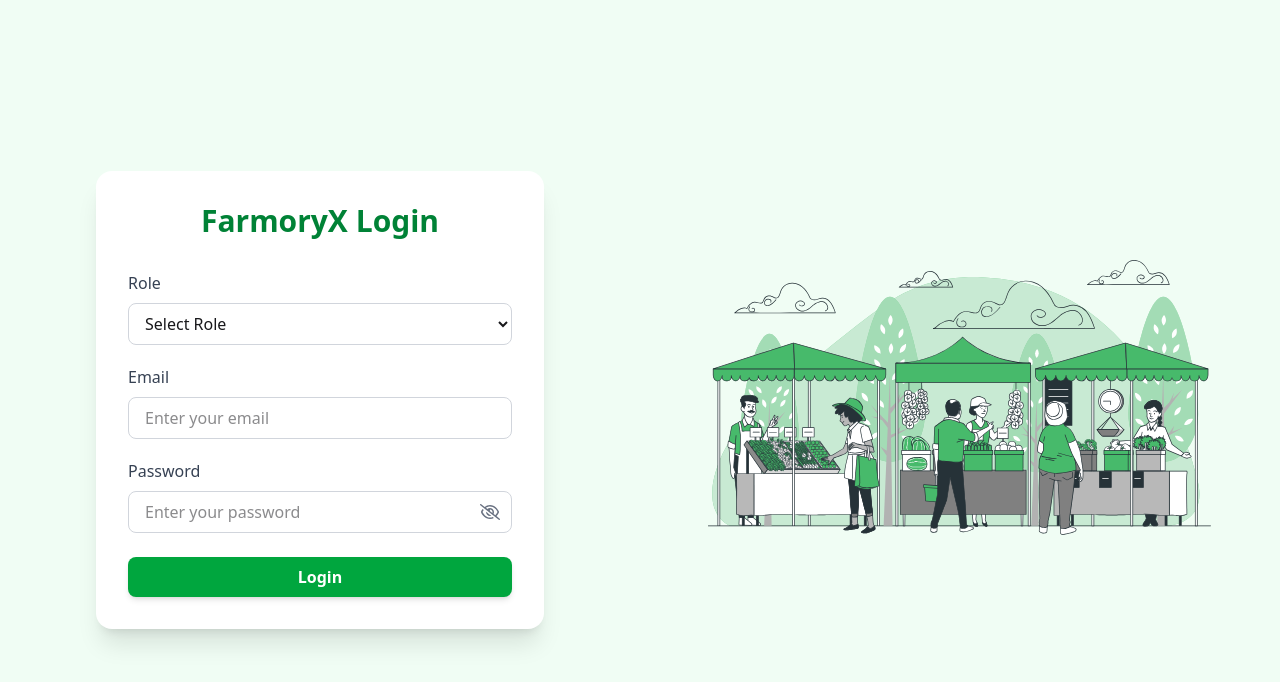
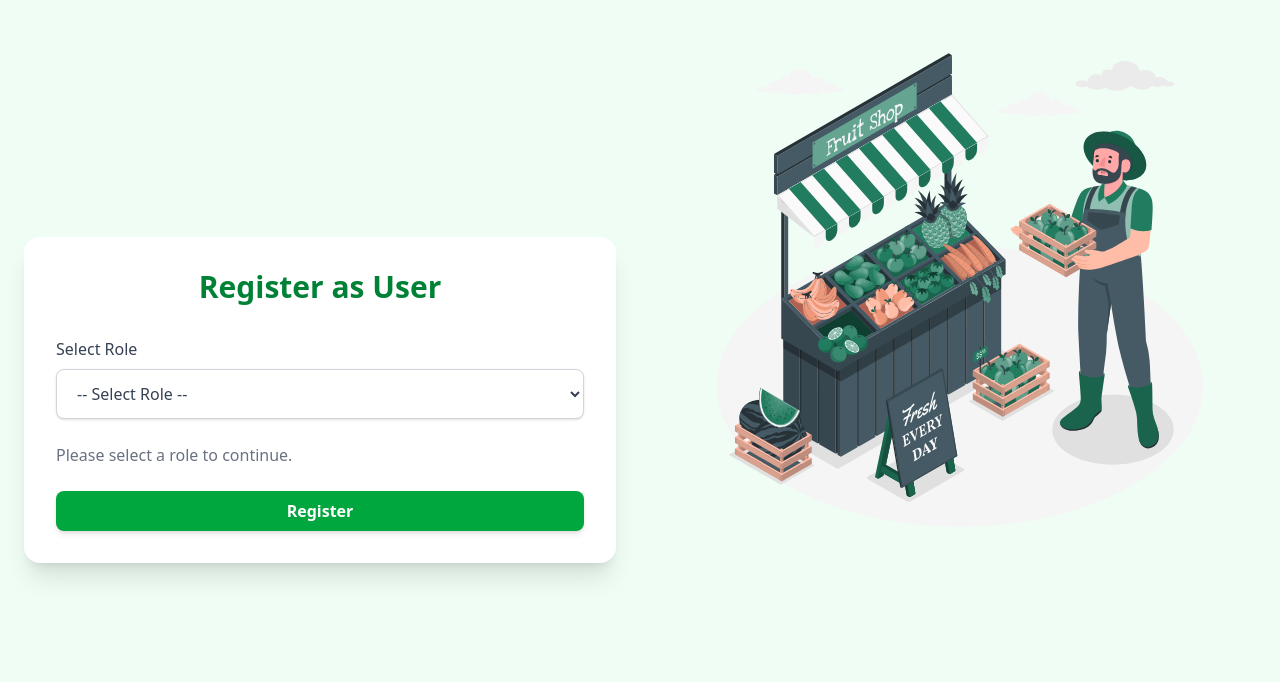
Before and after one commit to bankarbhushan/farmoryx, a React (Vite) app in the folder client/: page / in a window 1280 px wide. Shown: the top 682 px of the page. Built offline with nearby package versions, Linux system fonts and the light colour scheme.

Commit message:
register form

```diff
--- a/client/src/App.jsx
+++ b/client/src/App.jsx
@@ -2,6 +2,7 @@ import Header from "./components/layout/header/Header";
 import Body from "./Body";
 import Footer from "./components/layout/footer/Footer";
 import Login from "./components/auth/login/Login";
+import Register from "./components/auth/login/Register";
 
 function App() {
   return (
@@ -11,7 +12,8 @@ function App() {
         <Body />
       </div>
       <Footer /> */}
-      <Login/>
+      {/* <Login/> */}
+      <Register/>
     </div>
   );
 }
--- /dev/null
+++ b/client/src/assets/Images/Register_Image.jsx
@@ -0,0 +1,17 @@
+import React from 'react'
+import Reg_Svg from "../../assets/fruit shop-amico.svg"
+
+
+const Register_Image = () => {
+  return (
+   <div className="hidden md:flex w-full bg-green-50 justify-center items-center">
+        <img
+          src={Reg_Svg}
+          alt="Farm Illustration"
+          className="max-w-lg"
+        />
+      </div>
+  )
+}
+
+export default Register_Image
--- /dev/null
+++ b/client/src/components/auth/login/Register.jsx
@@ -0,0 +1,127 @@
+import React, { useState } from "react";
+import { LuEye } from "react-icons/lu";
+import { FaRegEyeSlash } from "react-icons/fa6";
+import Register_Image from "../../../assets/Images/Register_Image"
+
+const Register = () =>{
+  const [role, setRole] = useState("");
+  const [showPassword, setShowPassword] = useState(false);
+
+  const Input = ({ label, type, placeholder }) => (
+    <div>
+      <label className="block text-gray-700 font-medium mb-2">{label}</label>
+      <input
+        type={type}
+        placeholder={placeholder}
+        className="w-full px-4 py-2 border border-gray-300 rounded-lg focus:ring-2 focus:ring-green-500"
+      />
+    </div>
+  );
+
+  const PasswordInput = ({ label }) => (
+    <div>
+      <label className="block text-gray-700 font-medium mb-2">{label}</label>
+      <div className="relative">
+        <input
+          type={showPassword ? "text" : "password"}
+          placeholder="Enter password"
+          className="w-full px-4 py-2 border border-gray-300 rounded-lg focus:ring-2 focus:ring-green-500"
+        />
+        <button
+          type="button"
+          onClick={() => setShowPassword(!showPassword)}
+          className="absolute inset-y-0 right-3 flex items-center text-gray-500 hover:text-green-600"
+        >
+          {showPassword ? <LuEye className="text-xl" /> : <FaRegEyeSlash className="text-xl" />}
+        </button>
+      </div>
+    </div>
+  );
+
+  const renderFields = () => {
+    switch (role) {
+      case "admin":
+        return (
+          <>
+            <Input label="Name" type="text" placeholder="Enter full name" />
+            <Input label="Email" type="email" placeholder="Enter email" />
+            <PasswordInput label="Password" />
+            <Input label="Mobile" type="tel" placeholder="Enter mobile number" />
+            <Input label="Avatar URL" type="url" placeholder="Profile image URL (optional)" />
+            <Input label="Documents (optional)" type="file" />
+          </>
+        );
+      case "farmer":
+        return (
+          <>
+            <Input label="Name" type="text" placeholder="Enter farmer name" />
+            <Input label="Phone" type="tel" placeholder="Enter mobile number" />
+            <Input label="Village" type="text" placeholder="Village" />
+            <Input label="Taluka" type="text" placeholder="Taluka" />
+            <Input label="District" type="text" placeholder="District" />
+            <Input label="State" type="text" placeholder="State" />
+            <Input label="Pincode" type="text" placeholder="Pincode" />
+          </>
+        );
+      case "merchant":
+      case "broker":
+        return (
+          <>
+            <Input label="Name" type="text" placeholder="Enter name" />
+            <Input label="Phone" type="tel" placeholder="Enter mobile number" />
+            <Input label="Email" type="email" placeholder="Enter email" />
+            <PasswordInput label="Password" />
+            <Input label="Business Name" type="text" placeholder="Business/Shop Name" />
+            <Input label="Street" type="text" placeholder="Street Address" />
+            <Input label="City" type="text" placeholder="City" />
+            <Input label="State" type="text" placeholder="State" />
+            <Input label="Pincode" type="text" placeholder="Pincode" />
+            <Input label="Photo URL" type="url" placeholder="Logo / Photo URL" />
+          </>
+        );
+      default:
+        return <p className="text-gray-500">Please select a role to continue.</p>;
+    }
+  };
+
+  return (
+    <div className="flex min-h-screen">
+      <div className="flex flex-col justify-center items-center w-full md:w-1/2 p-6 bg-green-50">
+        <div className="w-full max-w-2xl bg-white shadow-xl rounded-2xl p-8">
+          <h2 className="text-3xl font-bold text-green-700 text-center mb-8">
+            Register as {role || "User"}
+          </h2>
+          <div className="mb-6">
+            <label className="block text-gray-700 font-medium mb-2">Select Role</label>
+            <select
+            value={role}
+            onChange={(e) => setRole(e.target.value)}
+            className="w-full px-4 py-3 border border-gray-300 rounded-lg bg-white text-gray-700 font-medium shadow-sm focus:outline-none focus:ring-2 focus:ring-green-500 focus:border-green-500 transition"
+            >
+            <option value="" disabled>
+                -- Select Role --
+            </option>
+            <option value="admin">Admin</option>
+            <option value="farmer">Farmer</option>
+            <option value="merchant">Merchant</option>
+            <option value="broker">Broker</option>
+            </select>
+          </div>
+          <form className="space-y-5">{renderFields()}</form>
+
+          <button
+            type="submit"
+            className="w-full mt-6 py-2 px-4 bg-green-600 text-white font-semibold rounded-lg shadow-md hover:bg-green-700 transition"
+          >
+            Register
+          </button>
+        </div>
+      </div>
+      <div className="hidden   pt-6 md:flex w-1/2 items-start justify-center bg-green-50">
+        <Register_Image />
+      </div>
+    </div>
+  );
+};
+
+export default Register;
```
Also changed, not shown: client/src/components/auth/login/Login.jsx (+0 -11 lines), client/src/assets/fruit shop-amico.svg (added).
